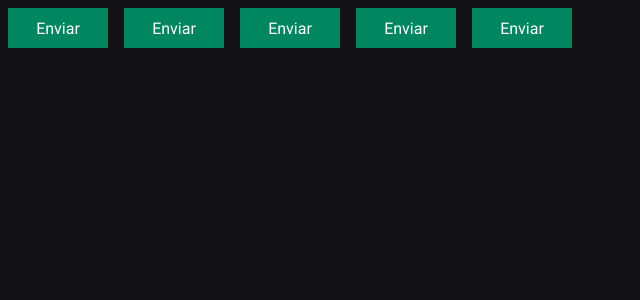
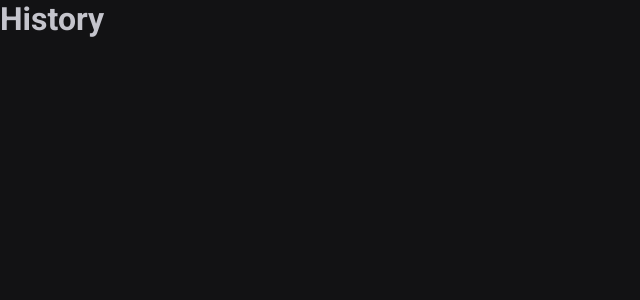
Before and after one commit to PeZunino/02-rocketseat-ignite-react-class-Timer, a React (Vite) app: page /history in a window 1280 px wide. Shown: the top 300 px of the page, without its empty margins (0-640 px from the left). Built offline with nearby package versions, Linux system fonts and the light colour scheme.

Commit message:
react router dom

```diff
--- a/package.json
+++ b/package.json
@@ -12,6 +12,7 @@
   "dependencies": {
     "react": "^18.3.1",
     "react-dom": "^18.3.1",
+    "react-router-dom": "^7.0.2",
     "styled-components": "^6.1.13"
   },
   "devDependencies": {
--- a/src/App.tsx
+++ b/src/App.tsx
@@ -1,15 +1,20 @@
-import { Button } from "./components/Button";
+// import { Button } from "./components/Button";
 import { ThemeProvider } from "styled-components";
 import { defaultTheme } from "./styles/themes/default";
 import { GlobalStyle } from "./styles/global";
+import { Router } from "./Router";
+import { BrowserRouter } from "react-router-dom";
 export function App() {
   return (
     <ThemeProvider theme={defaultTheme}>
-      <Button />
+      <BrowserRouter>
+        <Router />
+      </BrowserRouter>
+      {/* <Button />
       <Button variant="primary" />
       <Button variant="secondary" />
       <Button variant="danger" />
-      <Button variant="success" />
+      <Button variant="success" /> */}
       <GlobalStyle />
     </ThemeProvider>
   );
--- /dev/null
+++ b/src/Router.tsx
@@ -0,0 +1,12 @@
+import { Route, Routes } from "react-router-dom";
+import { Home } from "./pages/Home";
+import { History } from "./pages/History";
+
+export function Router() {
+  return (
+    <Routes>
+      <Route path="/" element={<Home />} />
+      <Route path="/history" element={<History />} />
+    </Routes>
+  );
+}
--- /dev/null
+++ b/src/pages/History.tsx
@@ -0,0 +1,3 @@
+export function History() {
+  return <h1>History</h1>;
+}
--- /dev/null
+++ b/src/pages/Home.tsx
@@ -0,0 +1,3 @@
+export function Home() {
+  return <h1>Home</h1>;
+}
```
Also changed, not shown: 1 other file (tests, documents, lock files or other folders).
